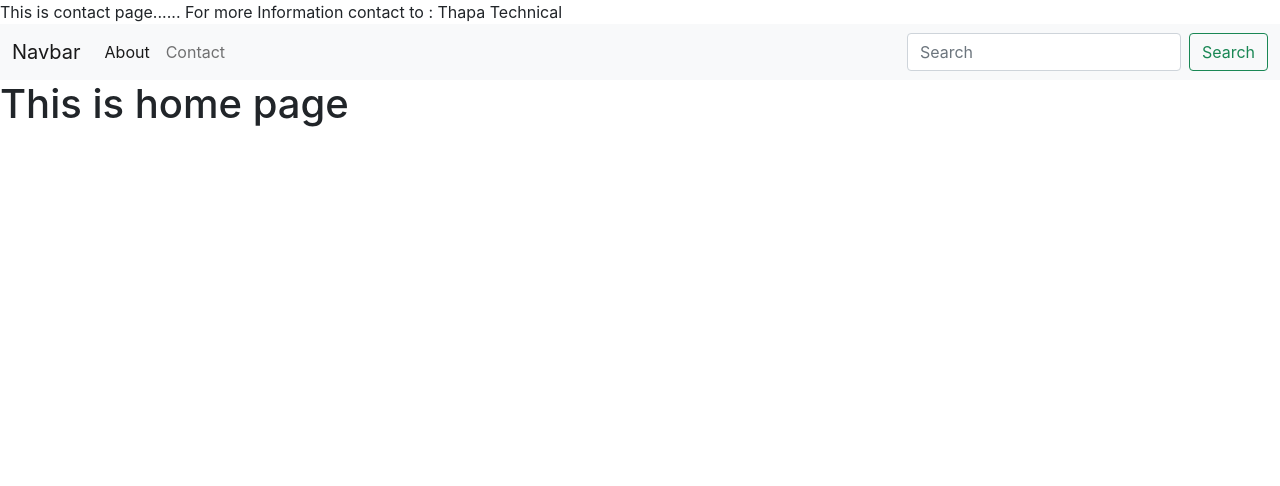
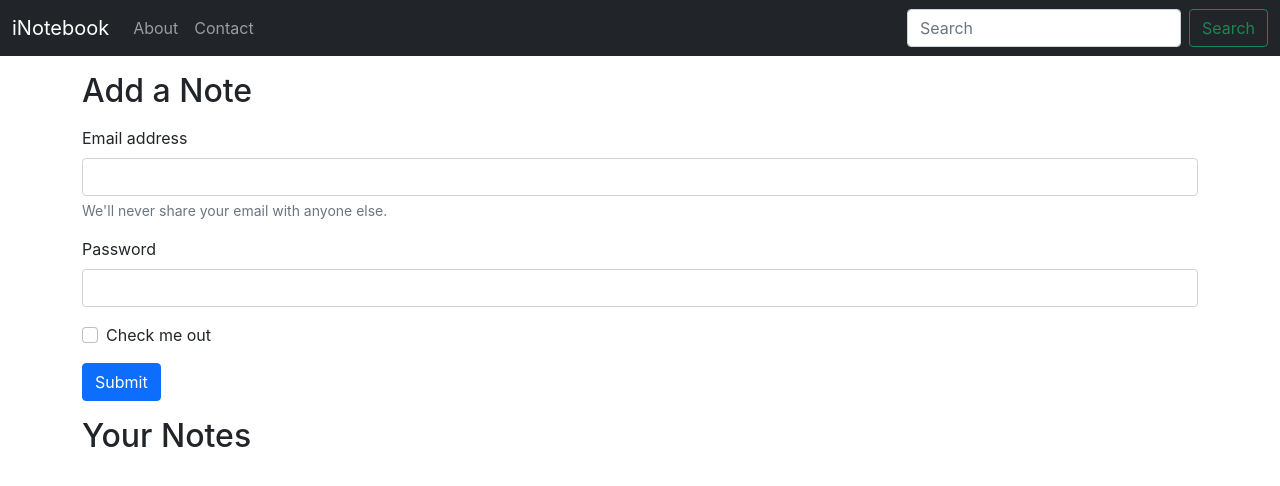
Before and after one commit to anjanisingh17/inotebook, a React (Create React App) app: page / in a window 1280 px wide. Shown: the top 486 px of the page. Built offline with nearby package versions, Linux system fonts and the light colour scheme.

Commit message:
lastest commit

```diff
--- a/src/App.js
+++ b/src/App.js
@@ -1,13 +1,12 @@
-import React,{createContext} from 'react'
+import React from 'react'
 import './App.css';
 import Contact from './components/Contact'
 import Navbar from './components/Navbar';
 import Home from './components/Home'
 import About from './components/About'
+import NoteState from './context/notes/NoteState';
 import { BrowserRouter as Routers, Routes, Route } from 'react-router-dom';
 
-const FirstName = createContext()
-const LastName  = createContext()
 
 function App() {
 
@@ -15,23 +14,23 @@
 
   return (
     <>
-    <FirstName.Provider value="Thapa">
-     <LastName.Provider value="Technical">
-        <Contact />
-     </LastName.Provider>
-     </FirstName.Provider>
 
+   <NoteState>
       <Routers>
         <Navbar />
+        <div className="container">
+
         <Routes>
             <Route  path='/' element={<Home />} ></Route>
             <Route exact path='/about' element={<About />} ></Route>
             <Route exact path='/contact' element={<Contact /> } ></Route>
          </Routes>
+         </div>
       </Routers>
+   </NoteState>
+
      </>
   );
 }
 
 export default App;
-export {FirstName,LastName}
--- a/src/components/About.jsx
+++ b/src/components/About.jsx
@@ -1,8 +1,8 @@
 import React from 'react'
+function About() {
 
-function About() {
   return (
-    <div>This is About page</div>
+    <div>This is About page </div>
   )
 }
 
--- a/src/components/Contact.jsx
+++ b/src/components/Contact.jsx
@@ -1,15 +1,12 @@
-import React, { useContext } from 'react'
-import {FirstName,LastName} from '../App'
+import React from 'react'
 
 
 function Contact() {
 
-    const fname = useContext(FirstName)
-    const lname = useContext(LastName)
 
 
     return (
-    <div>This is contact page...... For more Information contact to : {fname} {lname}</div>
+    <div>This is contact page...... For more Information contact to : </div>
   )
 }
 
--- a/src/components/Home.jsx
+++ b/src/components/Home.jsx
@@ -5,8 +5,30 @@
 function Home() {
   return (
     <>
-        <h1>This is home page</h1>
-
+    <div className='conatiner my-3'>
+        <h2>Add a Note</h2>
+<div className='my-3'>
+        <form>
+  <div class="mb-3">
+    <label for="exampleInputEmail1" class="form-label">Email address</label>
+    <input type="email" class="form-control" id="exampleInputEmail1" aria-describedby="emailHelp" />
+    <div id="emailHelp" class="form-text">We'll never share your email with anyone else.</div>
+  </div>
+  <div class="mb-3">
+    <label for="exampleInputPassword1" class="form-label">Password</label>
+    <input type="password" class="form-control" id="exampleInputPassword1" />
+  </div>
+  <div class="mb-3 form-check">
+    <input type="checkbox" class="form-check-input" id="exampleCheck1" />
+    <label class="form-check-label" for="exampleCheck1">Check me out</label>
+  </div>
+  <button type="submit" class="btn btn-primary">Submit</button>
+</form>
+</div>
+</div>
+<div className='conatiner my-3'>
+        <h2> Your Notes</h2>
+   </div>
     </>
 
   )
--- a/src/components/Navbar.jsx
+++ b/src/components/Navbar.jsx
@@ -1,20 +1,28 @@
-import React from 'react'
-import {Link} from 'react-router-dom'
+import React, { useEffect } from 'react'
+import {Link, useLocation} from 'react-router-dom'
 function Navbar() {
+
+  const location = useLocation();
+useEffect(()=>{
+  console.log(location)
+},[location])
+
+
+
   return (
-    <nav className="navbar navbar-expand-lg navbar-light bg-light">
+    <nav className="navbar navbar-expand-lg navbar-dark bg-dark">
     <div className="container-fluid">
-      <Link className="navbar-brand" to="/">Navbar</Link>
+      <Link className="navbar-brand" to="/">iNotebook</Link>
       <button className="navbar-toggler" type="button" data-bs-toggle="collapse" data-bs-target="#navbarSupportedContent" aria-controls="navbarSupportedContent" aria-expanded="false" aria-label="Toggle navigation">
         <span className="navbar-toggler-icon"></span>
       </button>
       <div className="collapse navbar-collapse" id="navbarSupportedContent">
         <ul className="navbar-nav me-auto mb-2 mb-lg-0">
           <li className="nav-item">
-            <Link className="nav-link active" aria-current="page" to="/about">About</Link>
+            <Link className={`nav-link ${location.path === '/about'}? "active":""  `} aria-current="page" to="/about">About</Link>
           </li>
           <li className="nav-item">
-            <Link className="nav-link" to="/contact">Contact</Link>
+            <Link className={`nav-link ${location.path === '/contact'}? "active":""  `} to="/contact">Contact</Link>
           </li>
         </ul>
         <form className="d-flex">
--- /dev/null
+++ b/src/context/notes/NoteContext.jsx
@@ -0,0 +1,5 @@
+import { createContext } from "react";
+
+const noteContext = createContext();
+
+export default noteContext;
--- /dev/null
+++ b/src/context/notes/NoteState.jsx
@@ -0,0 +1,14 @@
+import React from "react";
+import NoteContext from "./NoteContext";
+
+const NoteState = (props)=>{
+
+
+    return(
+            <NoteContext.Provider value={{}}>
+                {props.children}
+            </NoteContext.Provider>
+        )
+}
+
+export default NoteState
```
